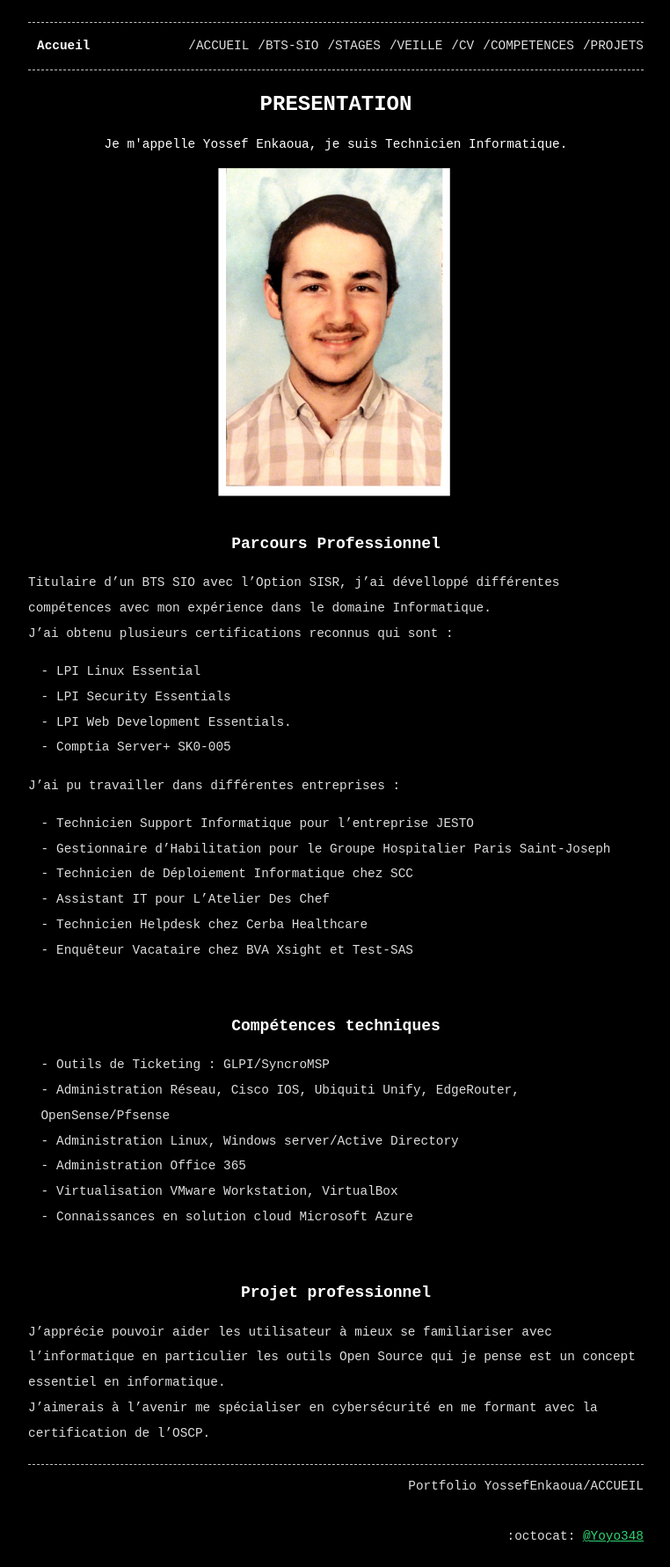
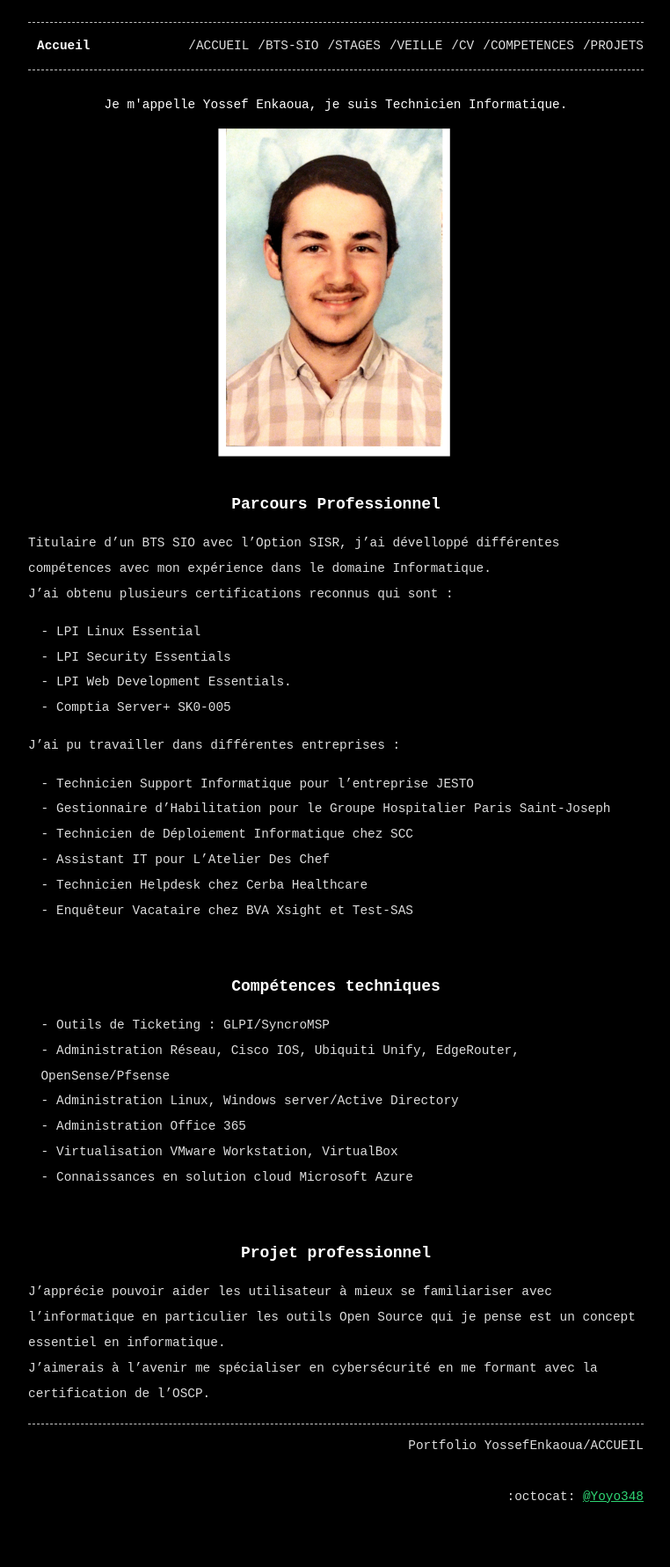
Before and after one commit to Yoyo348/ga_blog, a Jekyll site: the page built from index.md, in a window 1280 px wide. Shown: the whole page at 88% size, without its empty margins (258-1020 px from the left). Built offline with Jekyll 4.4.1, drawn with Linux system fonts in a browser that asks for light colours; after the commit the page ends 1736 px from its top, so only the background shows below that.

Commit message:
Update index.md

```diff
--- a/index.md
+++ b/index.md
@@ -4,8 +4,6 @@ permalink: /
 permalink_name: /ACCUEIL
 title: Accueil
 ---
-
-<strong><center><font size="5"> PRESENTATION </font></center><strong/>
 
 <center>Je m'appelle Yossef Enkaoua, je suis Technicien Informatique.</center>
 
```
